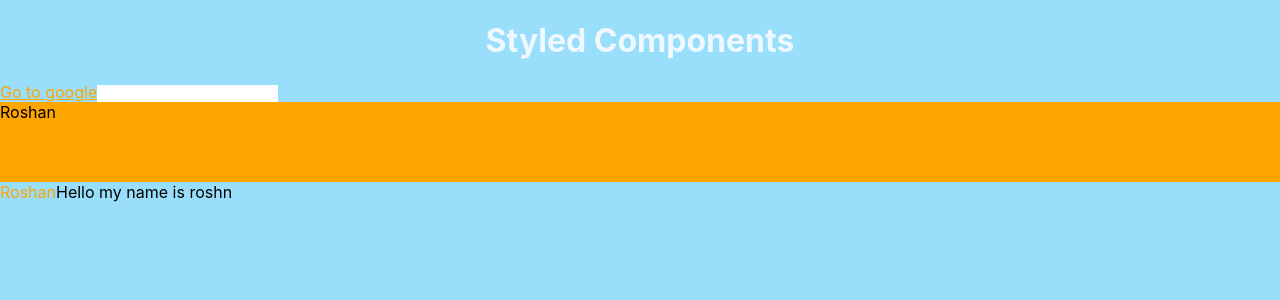
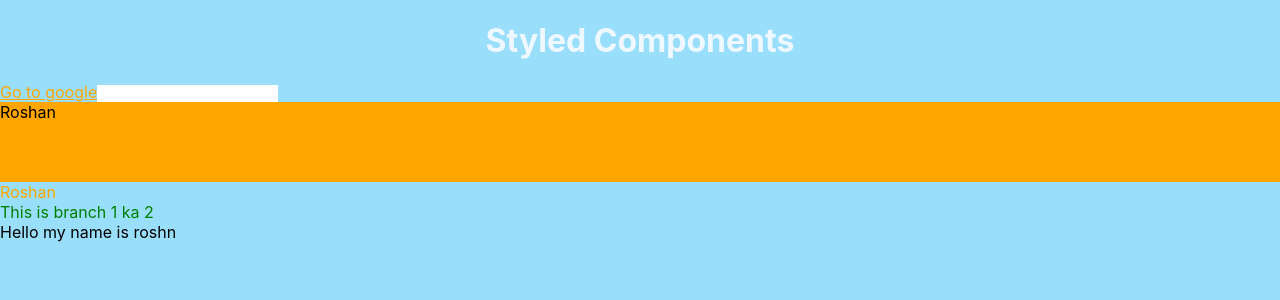
Before and after one commit to Ros-an/styled-components-practice, a React (Create React App) app: page / in a window 1280 px wide. Shown: the top 300 px of the page. Built offline with nearby package versions, Linux system fonts and the light colour scheme.

Commit message:
feat: this is branch 1 ka 2

```diff
--- a/src/App.js
+++ b/src/App.js
@@ -18,6 +18,10 @@ const HeadingSec = styled.header`
 const Letter = styled.span`
   color: orange;
 `;
+const Branch1ka2 = styled.div`
+  color: green;
+`;
+
 function App() {
   return (
     <div>
@@ -26,6 +30,7 @@ function App() {
       <Input />
       <HeadingSec>Roshan</HeadingSec>
       <Letter>Roshan</Letter>
+      <Branch1ka2>This is branch 1 ka 2</Branch1ka2>
       Hello my name is roshn
     </div>
   );
```
